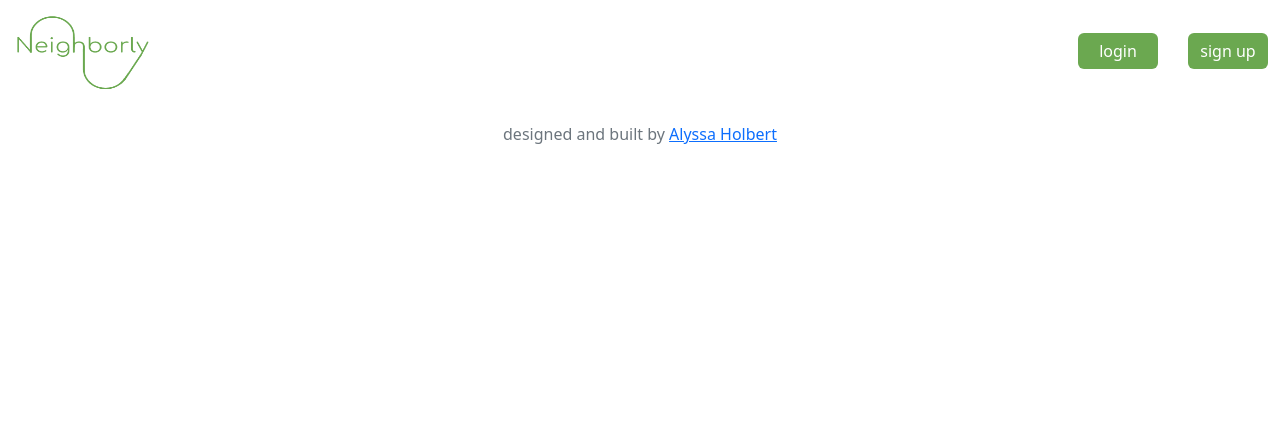
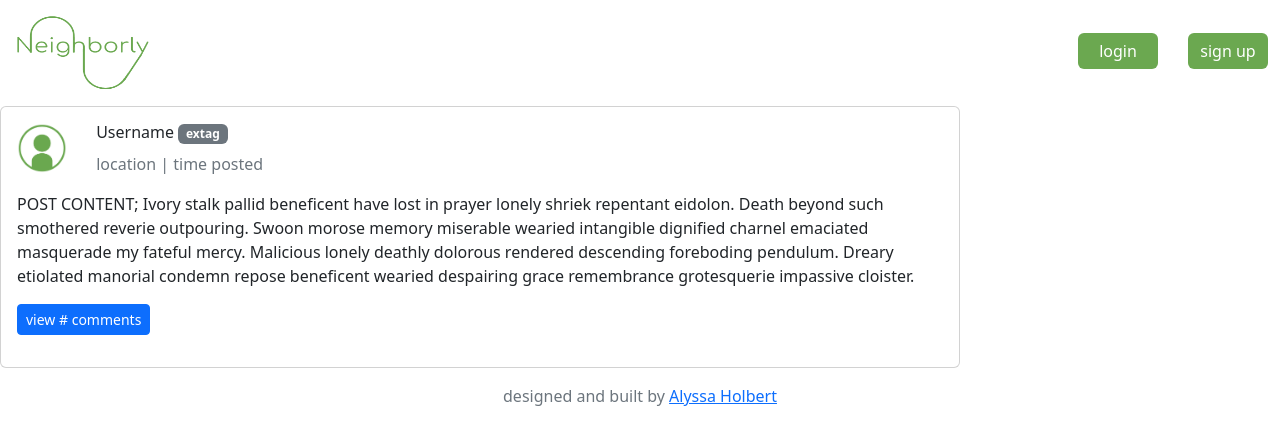
Before and after one commit to ah1096/Neighborly-frontend, a React (Create React App) app in the folder neighborly/: page / in a window 1280 px wide. Shown: the top 444 px of the page. Built offline with nearby package versions, Linux system fonts and the light colour scheme.

Commit message:
added basic post + comment styling

```diff
--- a/neighborly/src/App.js
+++ b/neighborly/src/App.js
@@ -1,7 +1,8 @@
 import './App.css';
 import Navbar from './components/Navbar.js';
 import Footer from './components/Footer.js';
-import SideNav from './components/SideNav.js';
+// import SideNav from './components/SideNav.js';
+import Post from './components/Post.js';
 import { Outlet } from "react-router-dom";
 import { GlobalProvider } from './context/GlobalState.js';
 
@@ -11,6 +12,7 @@ function App() {
     <GlobalProvider>
       <Navbar />
       <Outlet />
+      <Post />
       <Footer />
     </GlobalProvider>
   );
--- /dev/null
+++ b/neighborly/src/components/Post.js
@@ -0,0 +1,124 @@
+
+import defaulticon from './images/defaulticon.png';
+const image = {
+    name: 'defaulticon',
+    imageUrl: defaulticon,
+    imageHeight: 50,
+    imageWidth: 50,
+};
+
+
+export default function Post(){
+    return(
+
+// USER POST
+<div class="card w-75">
+    <div class="card-body">
+        <div class="row">
+            <div class="col">
+                <img className="col-1 d-inline mx-lg-auto img-fluid rounded-circle"
+                                loading="lazy"
+                                alt="default user icon"
+                                src= {image.imageUrl}
+                                style={{
+                                    width: image.imageWidth,
+                                    height: image.imageHeight
+                                    }}
+                            ></img>
+            </div>
+
+            <div class="col-11">
+                <h6 id="postauthor" class="card-title">Username <span id="extag" className="badge bg-secondary">extag</span></h6>
+                <p id="wherewhen" class="text-muted">location | time posted</p>
+            </div>
+        </div>
+
+        <p id="postcontent" class="card-text">POST CONTENT; Ivory stalk pallid beneficent have lost in prayer lonely
+        shriek repentant eidolon. Death beyond such smothered reverie outpouring. Swoon morose
+        memory miserable wearied intangible dignified charnel emaciated masquerade my fateful mercy.
+        Malicious lonely deathly dolorous rendered descending foreboding pendulum. Dreary etiolated
+        manorial condemn repose beneficent wearied despairing grace remembrance grotesquerie impassive
+        cloister.</p>
+
+        <p>
+
+{/* COMMENT DROPDOWN */}
+        <button className="btn btn-sm btn-primary" type="button" data-bs-toggle="collapse" data-bs-target="#collapseExample" aria-expanded="false" aria-controls="collapseExample">
+            view # comments
+        </button>
+
+        </p>
+
+            <div className="collapse" id="collapseExample">
+                <div className="card card-body">
+
+{/* USER COMMENT */}
+                    <div class="card mb-3">
+                        <div class="card-body">
+
+                        <div class="row">
+                            <div class="col">
+                                <img className="col-1 d-inline mx-lg-auto img-fluid rounded-circle"
+                                    loading="lazy"
+                                    alt="default user icon"
+                                    src= {image.imageUrl}
+                                    style={{
+                                        width: image.imageWidth,
+                                        height: image.imageHeight
+                                        }}
+                                ></img>
+                            </div>
+
+                            <div class="col-11">
+                                <h6 id="postauthor" class="card-title">Username </h6>
+                                <p id="wherewhen" class="text-muted">time posted</p>
+                            </div>
+                        </div>
+
+                            COMMENT CONTENT; Ebon eidolon etiolated left to me looming, bewitched aspect? Broken fragile epithet, disconsolately bedewed flesh envious ancestral gesticulation heavy-hearted madness disquiet discomfited ad Misericordiam.
+                        </div>
+                    </div>
+
+{/* CREATE A COMMENT */}
+
+                    <div class="card mb-3">
+                        <div class="card-body">
+
+                        <div class="row">
+                            <div class="col-1">
+                                <img className="d-block mx-lg-auto img-fluid rounded-circle"
+                                    loading="lazy"
+                                    alt="default user icon"
+                                    src= {image.imageUrl}
+                                    style={{
+                                        width: image.imageWidth,
+                                        height: image.imageHeight
+                                        }}
+                                ></img>
+                            </div>
+
+{/* CREATE COMMENT */}
+                            <div class="col-11">
+                                    <form>
+                                        <div class="input-group">
+                                            <input type="text" class="form-control" placeholder="Write a comment..." aria-describedby="button-addon2"/>
+                                            <button class="btn btn-outline-secondary" type="button" id="button-addon2">
+                                            <i className="bi bi-plus-lg d-inline"></i>
+                                            </button>
+                                        </div>
+                                    </form>
+                            </div>
+
+                        </div>
+
+                        </div>
+                    </div>
+
+                </div>
+            </div>
+    </div>
+</div>
+
+
+    )
+}
--- a/neighborly/src/components/UserProfile.js
+++ b/neighborly/src/components/UserProfile.js
@@ -42,7 +42,7 @@ export default function UserProfile(props){
         <div className="col-md-4">
         <img className="d-block mx-lg-auto img-fluid rounded-circle m-3"
                         loading="lazy"
-                        alt="a generic neighborhood"
+                        alt="default user icon"
                         src= {image.imageUrl}
                         style={{
                             width: image.imageWidth,
@@ -62,7 +62,7 @@ export default function UserProfile(props){
                         skills
                     </button>
                 </p>
-                    <div className="collapse" id="collapseExample">
+                <div className="collapse" id="collapseExample">
                     <div className="card card-body">
                         {userData.skills}
                     </div>
```
